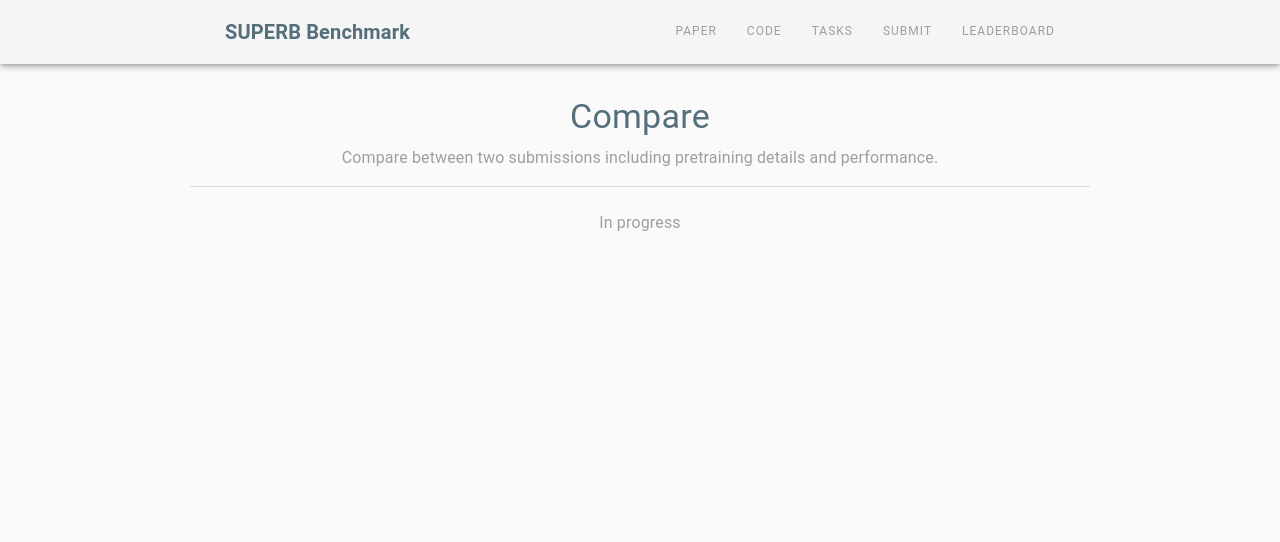
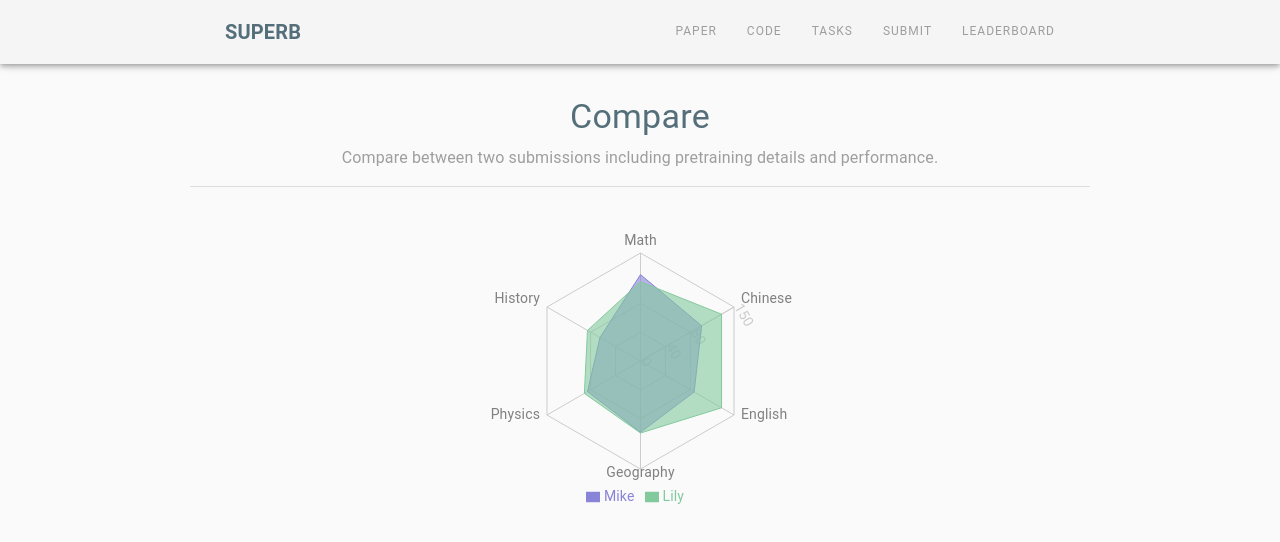
Before and after one commit to superbbenchmark/website-react, a React (Create React App) app: page /compare in a window 1280 px wide. Shown: the top 542 px of the page. Built offline with nearby package versions, Linux system fonts and the light colour scheme.

Commit message:
add compare

```diff
--- a/src/Compare.js
+++ b/src/Compare.js
@@ -1,10 +1,58 @@
-import { Typography } from "@material-ui/core";
+import { Typography, Box } from "@material-ui/core";
 import React from "react";
+import {
+  ResponsiveContainer,
+  RadarChart,
+  PolarGrid,
+  PolarAngleAxis,
+  PolarRadiusAxis,
+  Radar,
+  Legend,
+} from "recharts";
 
 import { Section } from "./components/Sections";
 import { Title } from "./components/Titles";
 
 export default function Compare(props) {
+  const data = [
+    {
+      subject: "Math",
+      A: 120,
+      B: 110,
+      fullMark: 150,
+    },
+    {
+      subject: "Chinese",
+      A: 98,
+      B: 130,
+      fullMark: 150,
+    },
+    {
+      subject: "English",
+      A: 86,
+      B: 130,
+      fullMark: 150,
+    },
+    {
+      subject: "Geography",
+      A: 99,
+      B: 100,
+      fullMark: 150,
+    },
+    {
+      subject: "Physics",
+      A: 85,
+      B: 90,
+      fullMark: 150,
+    },
+    {
+      subject: "History",
+      A: 65,
+      B: 85,
+      fullMark: 150,
+    },
+  ];
+
   return (
     <div>
       <Section>
@@ -12,9 +60,30 @@
           title="Compare"
           description="Compare between two submissions including pretraining details and performance."
         />
-        <Typography color="textSecondary" variant="body1">
-          In progress
-        </Typography>
+        <Box display="flex" alignItems="center" justifyContent="center">
+          <ResponsiveContainer width="85%" height={300}>
+            <RadarChart data={data}>
+              <PolarGrid />
+              <PolarAngleAxis dataKey="subject" />
+              <PolarRadiusAxis angle={30} domain={[0, 150]} />
+              <Radar
+                name="Mike"
+                dataKey="A"
+                stroke="#8884d8"
+                fill="#8884d8"
+                fillOpacity={0.6}
+              />
+              <Radar
+                name="Lily"
+                dataKey="B"
+                stroke="#82ca9d"
+                fill="#82ca9d"
+                fillOpacity={0.6}
+              />
+              <Legend />
+            </RadarChart>
+          </ResponsiveContainer>
+        </Box>
       </Section>
     </div>
   );
--- a/src/components/NavigationBar.js
+++ b/src/components/NavigationBar.js
@@ -156,7 +156,7 @@
     link,
   ]);
 
-  const largeScreen = useMediaQuery(theme.breakpoints.up("sm"));
+  const largeScreen = useMediaQuery(theme.breakpoints.up("lg"));
   return (
     <React.Fragment>
       <CssBaseline />
@@ -164,7 +164,7 @@
         <AppBar color="primary">
           <Toolbar className={classes.toolbar}>
             <Grid container alignItems="center">
-              <Grid item xs={9} md={5}>
+              <Grid item xs={9} md={4}>
                 <Grid
                   container
                   direction="row"
@@ -180,7 +180,7 @@
                           variant="h6"
                           className={`${classes.navlink}`}
                         >
-                          {largeScreen ? "SUPERB Benchmark" : "SUPERB"}
+                          {largeScreen ? "SUPERB" : "SUPERB"}
                         </Typography>
                       </LiftingBarButton>
                     </AdaptiveLink>
@@ -202,7 +202,7 @@
                   )}
                 </Grid>
               </Grid>
-              <Grid item xs={3} md={7}>
+              <Grid item xs={3} md={8}>
                 <Grid
                   container
                   direction="row"
```
